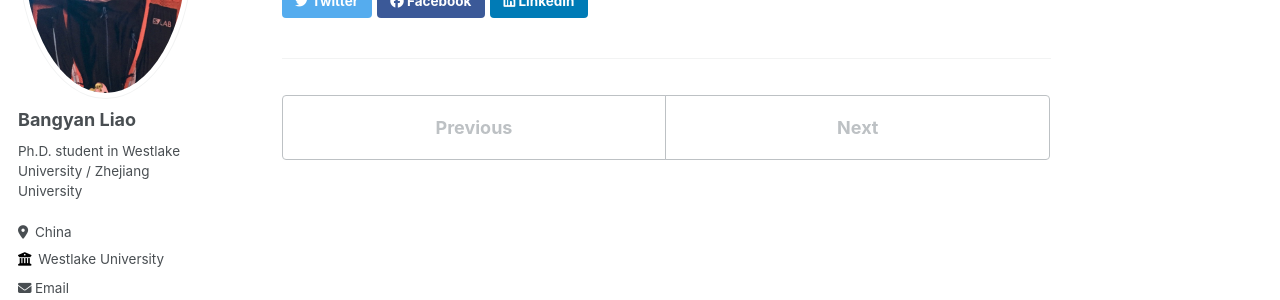
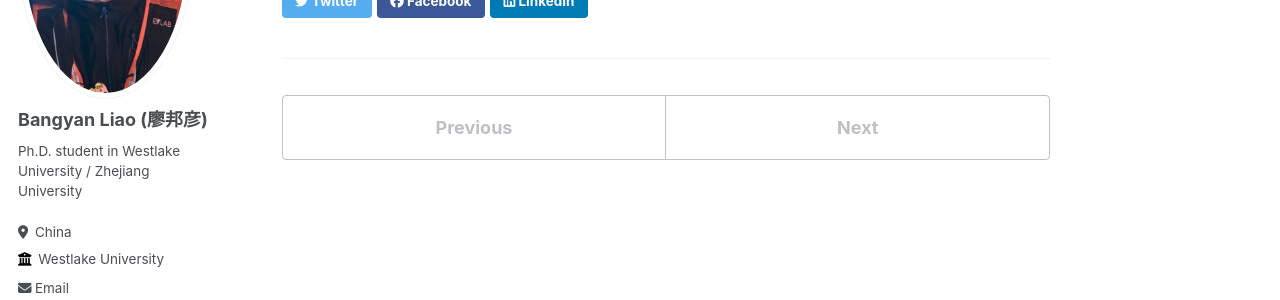
Before and after one commit to bangyan101/bangyan101.github.io, a Jekyll site: the page built from _publications/2023-drsc.md, in a window 1280 px wide. Shown: the part 300-600 px from the top of the page. Built offline with Jekyll 4.4.1, drawn with Linux system fonts in a browser that asks for light colours; some web fonts are replaced.

Commit message:
Update _config.yml

```diff
--- a/_config.yml
+++ b/_config.yml
@@ -22,7 +22,7 @@ repository               : "bangyan101/bangyan101.github.io"
 author:
   # Biographic information
   avatar           : "profile.png"
-  name             : "Bangyan Liao"
+  name             : "Bangyan Liao (廖邦彦)"
   pronouns         : # example: "she/her"
   bio              : "Ph.D. student in Westlake University / Zhejiang University"
   location         : "China"
```
